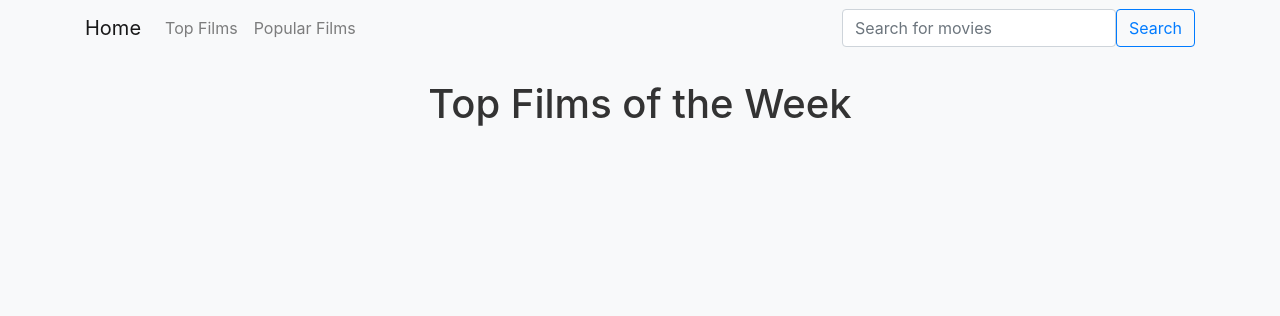
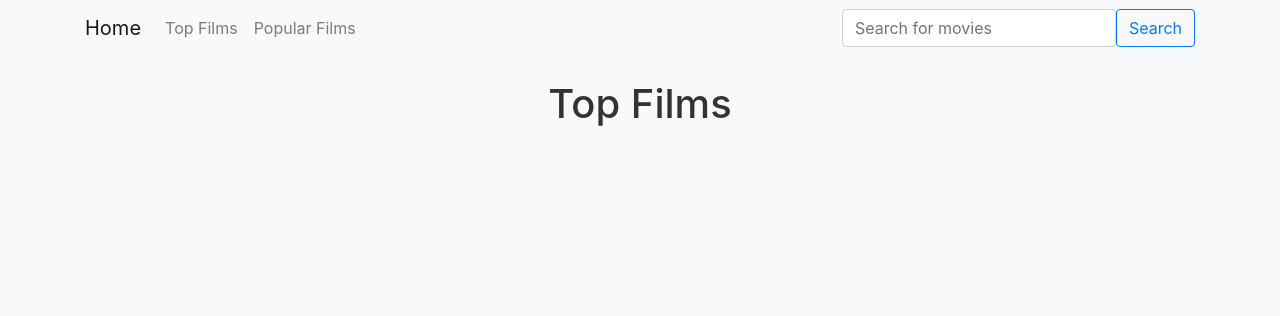
Before and after one commit to neilgoodridge/tmdb-api, a Flask app: page / in a window 1280 px wide. Shown: the top 316 px of the page. Run offline with Flask 3, Linux system fonts and the light colour scheme; data that the repository does not hold is empty.

Commit message:
changed title - removed 'of the week'

```diff
--- a/templates/top.html
+++ b/templates/top.html
@@ -1,7 +1,7 @@
 {% extends 'base.html' %}
 
-{% block title %}Top Films of the Week{% endblock %}
+{% block title %}Top Films{% endblock %}
 
 {% block content %}
-  <h1>Top Films of the Week</h1>
+  <h1>Top Films</h1>
 {% endblock %}
```
